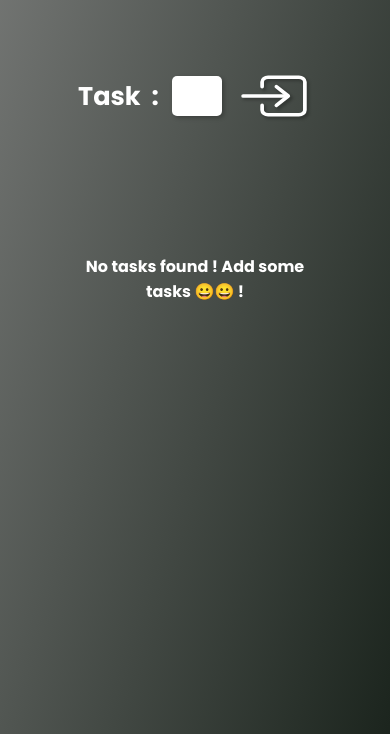
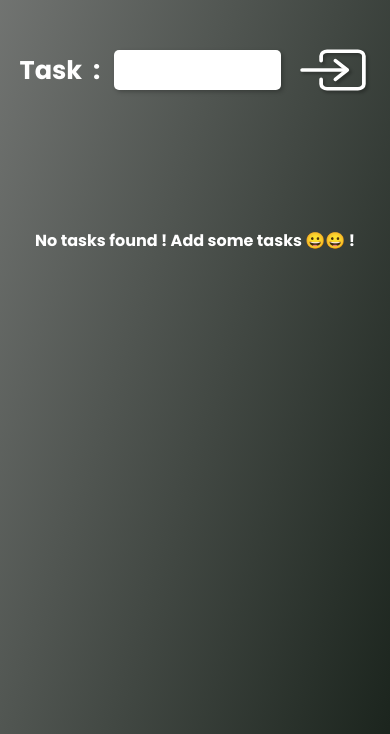
Before and after one commit to akshpnwr/To-Do-List, a website built with Parcel: page index.html in a window 390 px wide. Shown: the part 142-876 px from the top of the page. Built offline with nearby package versions, Linux system fonts and the light colour scheme.

Commit message:
made responsive

```diff
--- a/css/style.scss
+++ b/css/style.scss
@@ -22,6 +22,7 @@ img {
 }
 
 .container {
+  min-width: 500px;
   width: 60%;
   margin: 2em auto;
 
@@ -101,3 +102,10 @@ img {
 .hidden {
   display: none;
 }
+
+@media (max-width: 600px) {
+  .container {
+    min-width: 0px;
+    width: 90%;
+  }
+}
```
Also changed, not shown: css/style.css, dist/svg/enter.svg (deleted), dist/svg/logo.svg (deleted), 1 other file.
